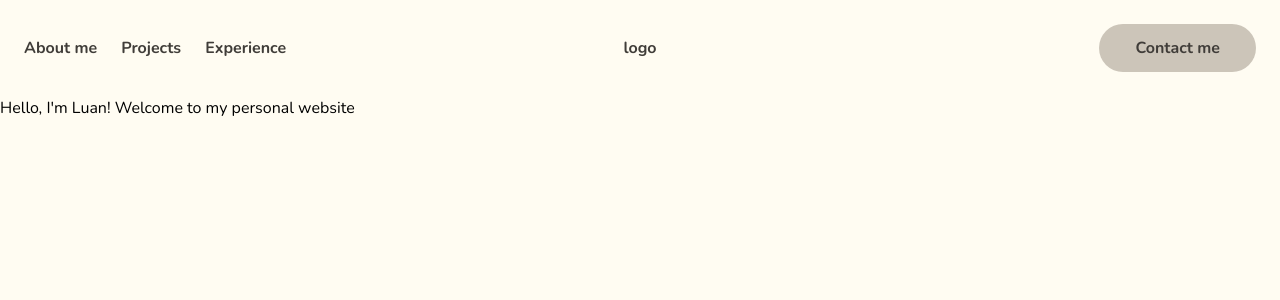
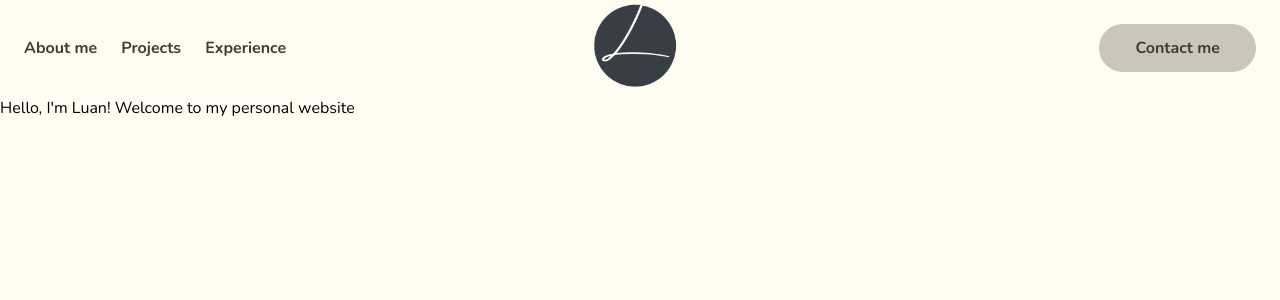
Before and after one commit to aka-luan/personal-portfolio, a Next.js app: page / in a window 1280 px wide. Shown: the top 300 px of the page. Built offline with nearby package versions, Linux system fonts and the light colour scheme.

Commit message:
added logo image to navbar

```diff
--- a/app/layout.jsx
+++ b/app/layout.jsx
@@ -1,5 +1,7 @@
 import './globals.css';
 import { Nunito } from 'next/font/google';
+import logo from '/public/assets/circle_logo.png'
+import Image from 'next/image'
 
 const nunito = Nunito({
   weight: ['400', '700'],
@@ -26,7 +28,9 @@ export default function RootLayout({ children }) {
                 </li>
               </ul>
             </div>
-            <h1 className='flex-1 flex justify-center'>logo</h1>
+            <div className='flex-1 flex justify-center items-center'>
+              <Image className='h-40 w-40 absolute' src={logo} alt="white L inside a black circle" />
+            </div>
             <div className='flex-1 flex justify-end'>
               <button className='py-3 px-9 bg-gray rounded-3xl transition duration-300 ease-in-out hover:scale-110 hover:text-white hover:bg-black'>Contact me</button>
             </div>
```
Also changed, not shown: public/assets/circle_logo.png (added).
